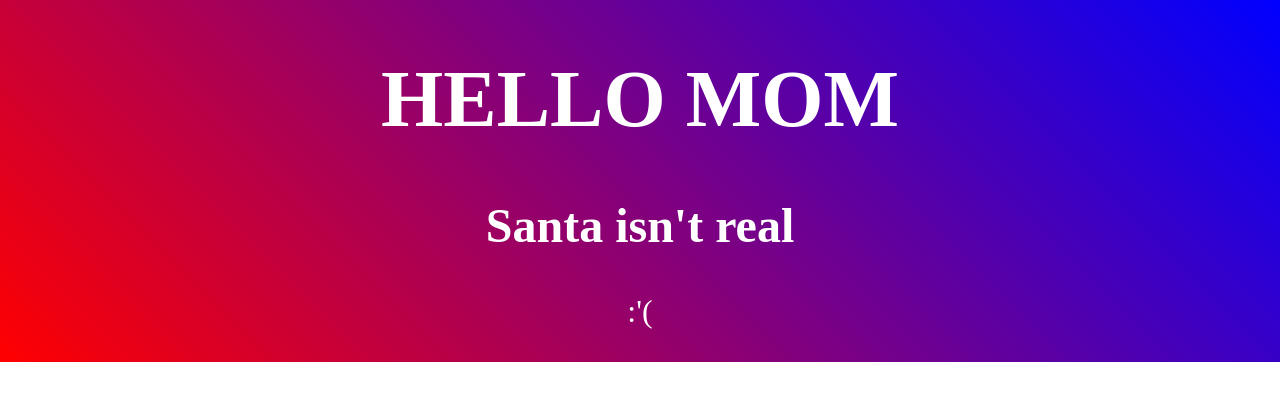
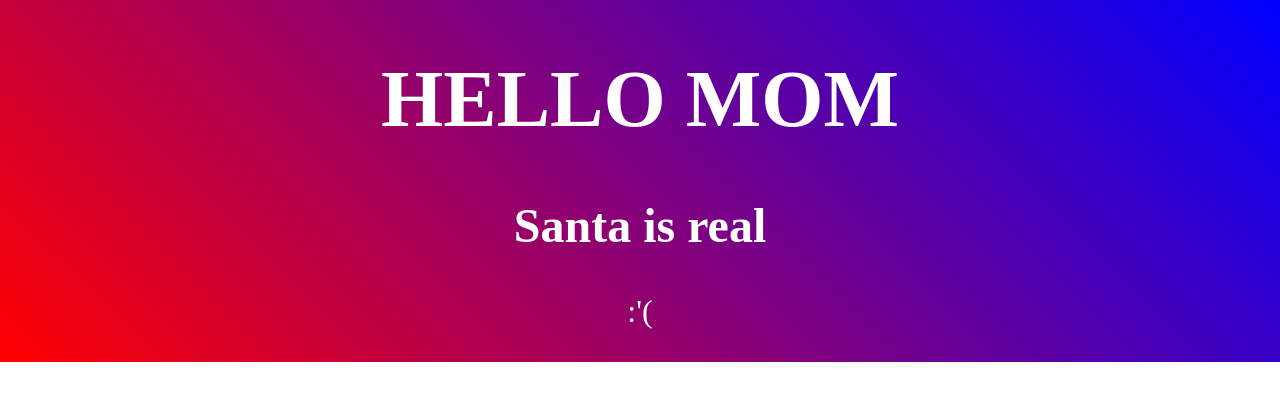
Before and after one commit to RossTienken/fuzzyPinkUnicorn, a website: page index.html in a window 1280 px wide. Drawn offline with Linux system fonts and the light colour scheme.

Commit message:
santa IS real

```diff
--- a/index.html
+++ b/index.html
@@ -7,7 +7,7 @@
   </head>
   <body>
     <h1>HELLO MOM</h1>
-    <h2>Santa isn't real</h2>
+    <h2>Santa is real</h2>
     <p>:'(</p>
   </body>
 </html>
```
